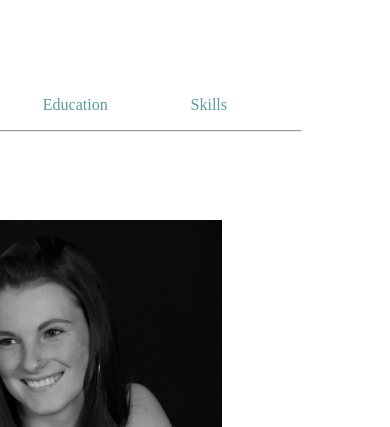
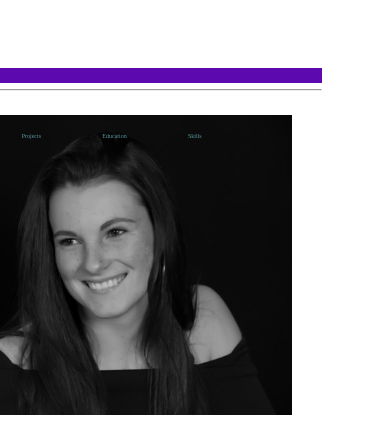
Before and after one commit to sydneycalcagno/sydneycalcagno.github.io, a plain HTML site: page index.html in a window 390 px wide. Shown: the top 427 px of the page. Drawn offline with Linux system fonts and the light colour scheme.

Commit message:
Update pstyle.css

```diff
--- a/pstyle.css
+++ b/pstyle.css
@@ -164,7 +164,57 @@ nav {
     gap: 1px;
   }
 
-@media screen and (max-width: 400px) {
+  @media screen and (max-width: 400px) {
+    body {
+      font-size: 12px;
+      float: bottom;
+    }
+    body img{
+    float: right;
+    max-height:100%;
+    height: 25em;
+    margin-right: 1em;
+    padding: 1.5em;
+    }
+    nav{
+        background-color:#5c09af;;
+        padding: 5px;
+        font-size: 10px;
+        height: 5px;
+        font-size: 6px;
+        position:relative;
+        bottom:0;
+    }
+    nav ul{
+        margin:10em;
+        padding:0;
+        list-style:none;
+        display: flex;
+        justify-content: space-evenly;
+    }
+    nav a{
+        color:#fff;
+        text-decoration: none;
+        padding:.5em 1em;
+    }
+  }
+  @media screen and (min-width: 1900px) {
+    article {
+      font-size: 12px;
+    }
+    body img{
+        float: left;
+        max-height:100%;
+        height: 18em;
+        margin-right: 3em;
+    }
+    body{
+        border: 0.1em solid rgb(116, 116, 116);
+        border-radius: .1em;
+    }
+  }
+
+/* @media screen and (max-width: 400px) {
 
 }
 @media screen and (min-width: 1900px) {
@@ -175,4 +225,4 @@ nav {
     img{
         top: -20em;
     }
-}
+} */
```
